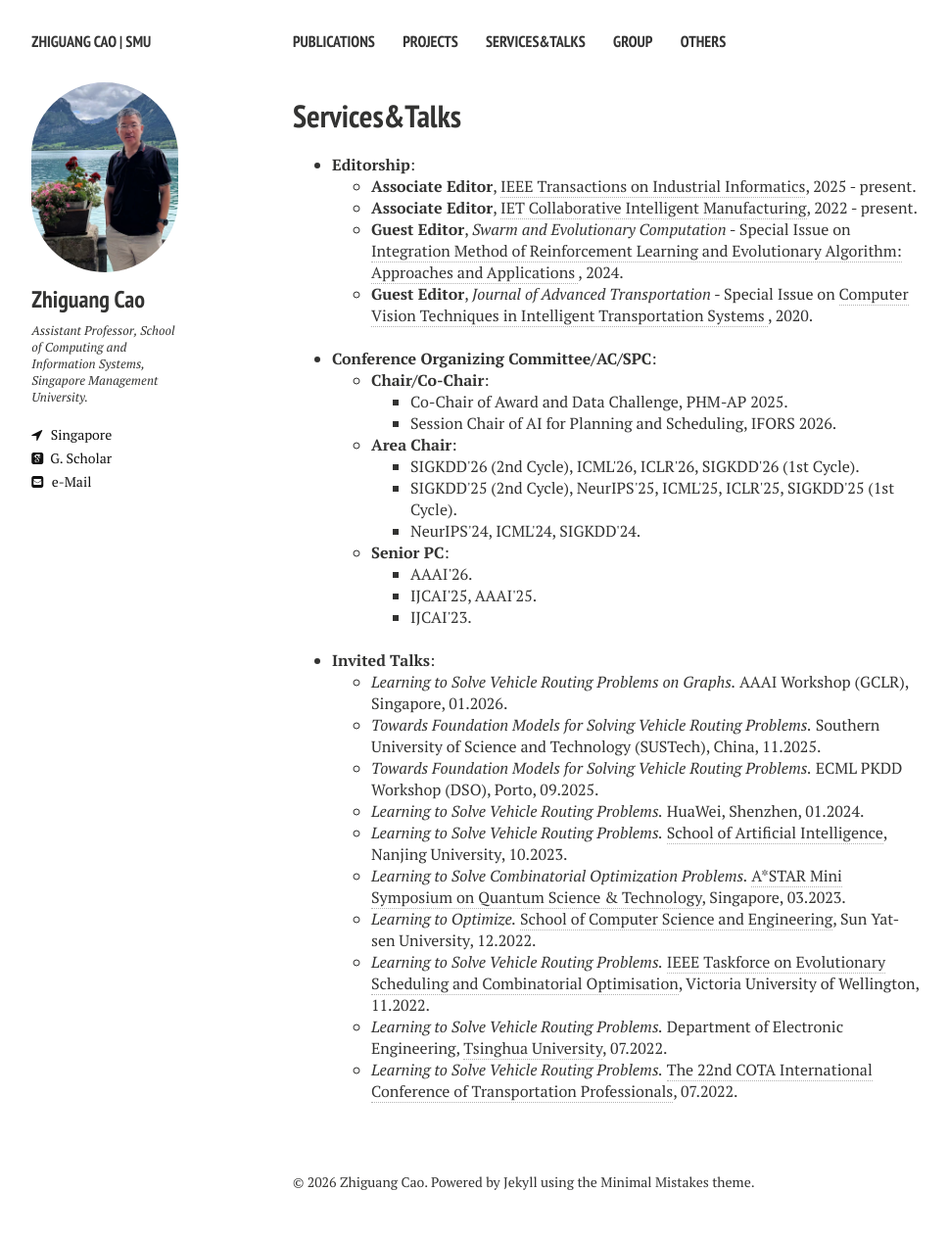
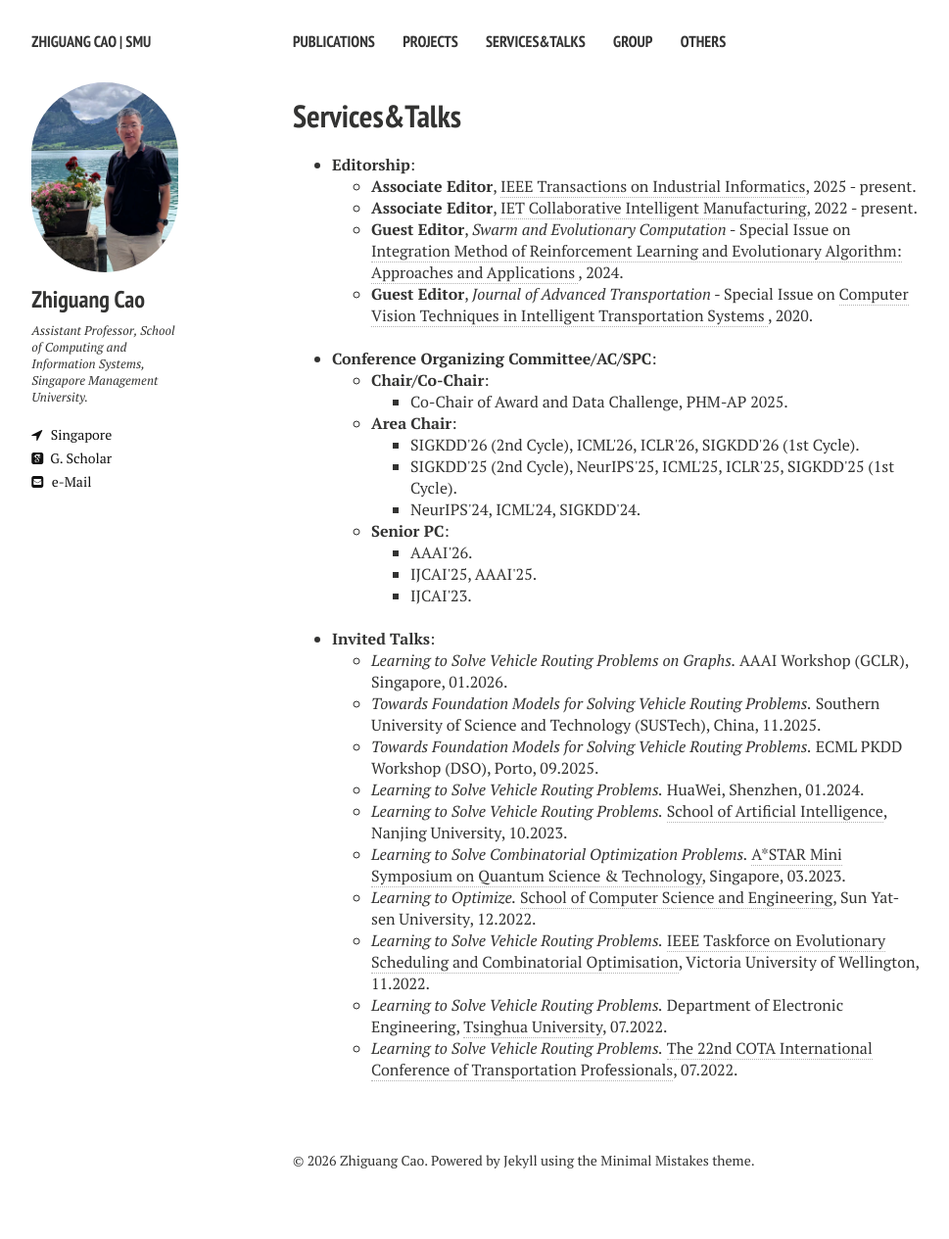
Before and after one commit to zhiguangcaosg/zhiguangcaosg.github.io, a Jekyll site: the page built from services&talks.md, in a window 1280 px wide. Shown: the whole page at 98% size, without its empty margins (21-990 px from the left). Built offline with Jekyll 4.4.1, drawn with Linux system fonts in a browser that asks for light colours; nearby versions of some CDN libraries; after the commit the page ends 1243 px from its top, so only the background shows below that.

Commit message:
Update services&talks.md

```diff
--- a/services&talks.md
+++ b/services&talks.md
@@ -34,9 +34,6 @@ comments: false
 		<ul>
 
 		<li>  Co-Chair of Award and Data Challenge, PHM-AP 2025.
-	        </li>
-
-			<li>  Session Chair of AI for Planning and Scheduling, IFORS 2026.
 	        </li>
 		</ul>
 	</li>
```
